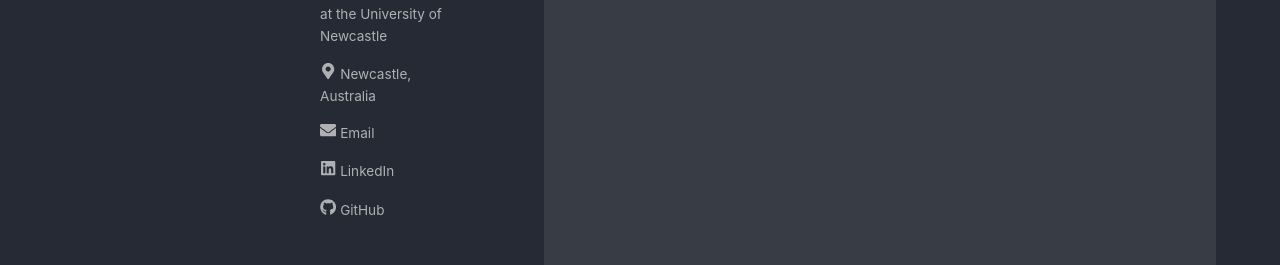
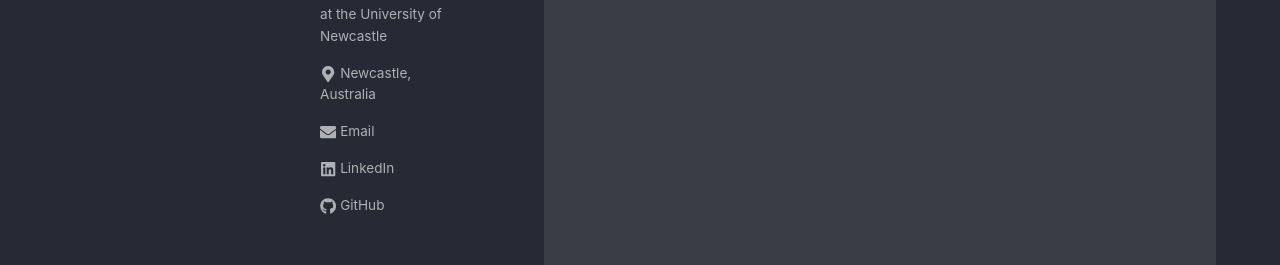
Before and after one commit to Jontya/personal-website, a React (Create React App) app: page / in a window 1280 px wide. Shown: the part 350-615 px from the top of the page. Built offline with nearby package versions, Linux system fonts and the light colour scheme.

Commit message:
Updated Icon Styles

```diff
--- a/src/Components/Sidebar.js
+++ b/src/Components/Sidebar.js
@@ -14,10 +14,10 @@
         </p>
         <IconContext.Provider value ={{size: "1.2em", }}>
             <ul className='sidebar-list'>
-                <li className='sidebar-item'><FaMapMarkerAlt/> Newcastle, Australia</li>
-                <li className='sidebar-item'><FaEnvelope/> <a href="mailto:jontyatkinson2002@gmail.com">Email</a></li>
-                <li className='sidebar-item'><FaLinkedin/> <a href="https://www.linkedin.com/in/jonty-atkinson/">LinkedIn</a></li>
-                <li className='sidebar-item'><FaGithub/> <a href="https://github.com/Jontya">GitHub</a></li>
+                <li className='sidebar-item'><FaMapMarkerAlt className='icon'/> Newcastle, Australia</li>
+                <li className='sidebar-item'><FaEnvelope className='icon'/> <a href="mailto:jontyatkinson2002@gmail.com">Email</a></li>
+                <li className='sidebar-item'><FaLinkedin className='icon'/> <a href="https://www.linkedin.com/in/jonty-atkinson/">LinkedIn</a></li>
+                <li className='sidebar-item'><FaGithub className='icon'/> <a href="https://github.com/Jontya">GitHub</a></li>
             </ul>
         </IconContext.Provider>
     </div>
```
